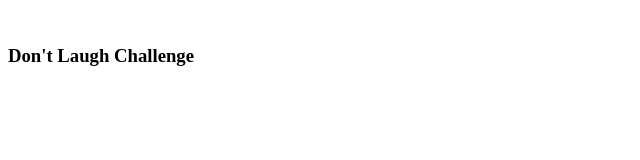
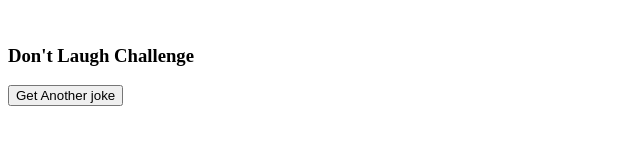
Before and after one commit to kale-Dev1/Dad-jokes, a plain HTML site: page index.html in a window 1280 px wide. Shown: the whole page, without its empty margins (0-640 px from the left). Drawn offline with Linux system fonts and the light colour scheme.

Commit message:
Add button

```diff
--- a/index.html
+++ b/index.html
@@ -11,7 +11,7 @@
         <img id="laughImg" alt="">
         <h3>Don't Laugh Challenge</h3>
         <div id="joke" class="joke"></div>
-
+        <button id="jokeBtn" class="btn">Get Another joke</button>
     </div>
 
 </body>
```
